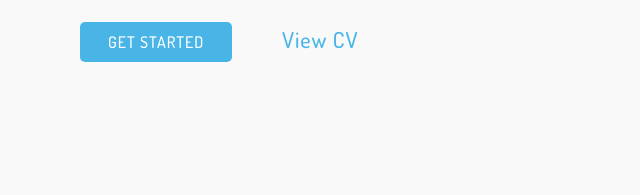
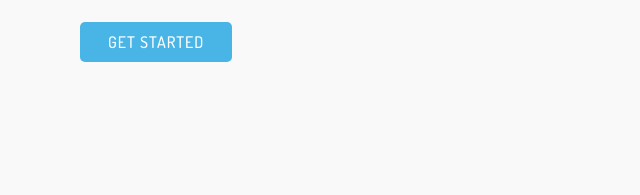
Before and after one commit to VinRanggaSr/vincentius-rangga, a plain HTML site: page index.html in a window 1280 px wide. Shown: the part 410-605 px from the top of the page, 2-642 px from the left. Drawn offline with Linux system fonts and the light colour scheme.

Commit message:
menghapus btn CV

```diff
--- a/index.html
+++ b/index.html
@@ -89,7 +89,7 @@
           <div>
             <a href="#about" class="btn-get-started scrollto">Get Started</a>
             <!-- Link CV -->
-            <a href="" class="offset-md-1" style="text-decoration: none; color: #49b5e7; font-family: 'Dosis', sans-serif; font-size: 22px; font-weight: 500; letter-spacing: 1px;">View CV</a>
+            <!-- <a href="" class="offset-md-1" style="text-decoration: none; color: #49b5e7; font-family: 'Dosis', sans-serif; font-size: 22px; font-weight: 500; letter-spacing: 1px;">View CV</a> -->
           </div>
 
         </div>
```
